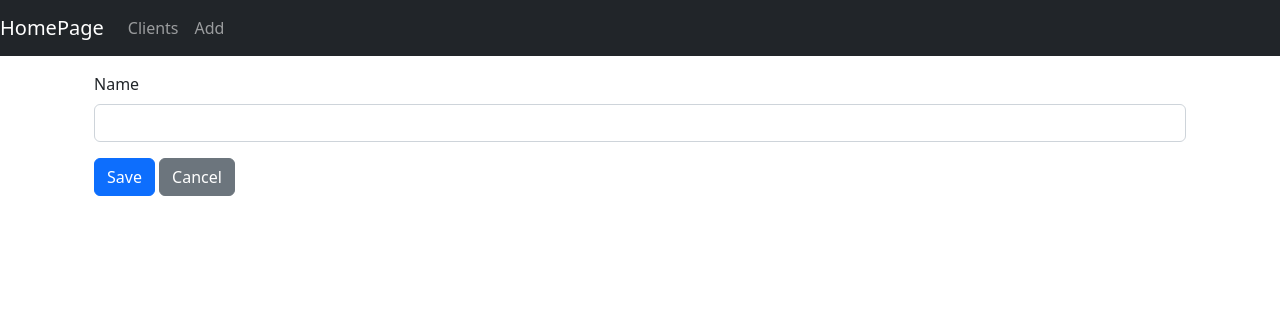
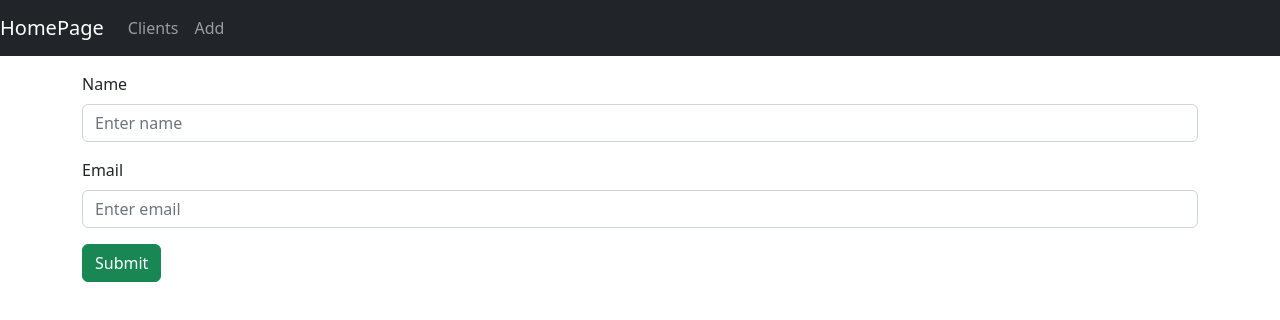
Before and after one commit to hsuliz/split-pay-app, a React (Create React App) app in the folder front-end/: page /addClient in a window 1280 px wide. Shown: the top 320 px of the page. Built offline with nearby package versions, Linux system fonts and the light colour scheme.

Commit message:
Add client

```diff
--- a/front-end/src/components/AddClient.tsx
+++ b/front-end/src/components/AddClient.tsx
@@ -1,8 +1,6 @@
 import React, {ChangeEvent, useState} from "react";
 import {Client} from "../services/Types";
 import clientService from "../services/clientService";
-import {Button, Container, Form, FormGroup, Input, Label} from "reactstrap";
-import {Link} from "react-router-dom";
 
 const AddClient: React.FC = () => {
 
@@ -16,10 +14,6 @@ const AddClient: React.FC = () => {
     const handleInputChange = (event: ChangeEvent<HTMLInputElement>) => {
         const {name, value} = event.target;
         setClient({...client, [name]: value});
-    };
-
-    const newTutorial = () => {
-        setClient(initialTutorialState);
     };
 
     const saveTutorial = () => {
@@ -44,20 +38,38 @@ const AddClient: React.FC = () => {
     };
 
     return (
-        <Container>
-            <Form onSubmit={saveTutorial}>
-                <FormGroup>
-                    <Label for="name">Name</Label>
-                    <Input type="text" name="name" id="name" value={client.name || ''}
-                           onChange={handleInputChange} autoComplete="name"/>
-                </FormGroup>
+        <form onSubmit={saveTutorial}>
 
-                <FormGroup>
-                    <Button color="primary" type="submit">Save</Button>{' '}
-                    <Button color="secondary" tag={Link} to="/clients">Cancel</Button>
-                </FormGroup>
-            </Form>
-        </Container>
+            <div className="form-group">
+                <label>Name</label>
+                <input
+                    type="text"
+                    name="name"
+                    className="form-control"
+                    placeholder="Enter name"
+                    onChange={handleInputChange}
+                    value={client.name}
+                    required
+                />
+            </div>
+
+            <div className="form-group">
+                <label>Email</label>
+                <input
+                    type="text"
+                    name="email"
+                    className="form-control"
+                    placeholder="Enter email"
+                    onChange={handleInputChange}
+                    value={client.email}
+                    required
+                />
+            </div>
+
+            <button className="btn btn-success">
+                Submit
+            </button>
+        </form>
     );
 
 }
```
Also changed, not shown: front-end/src/services/Types.ts (line endings or trailing spaces).
